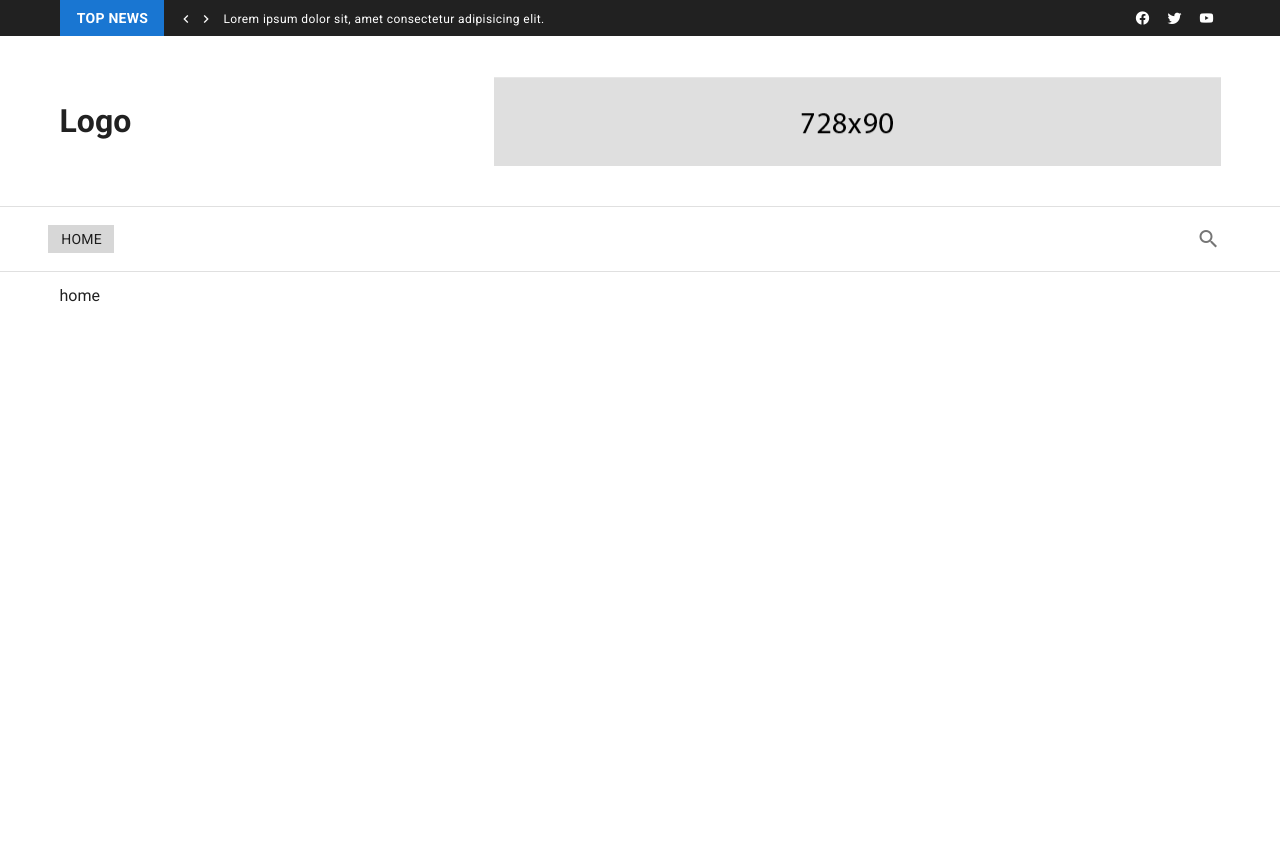
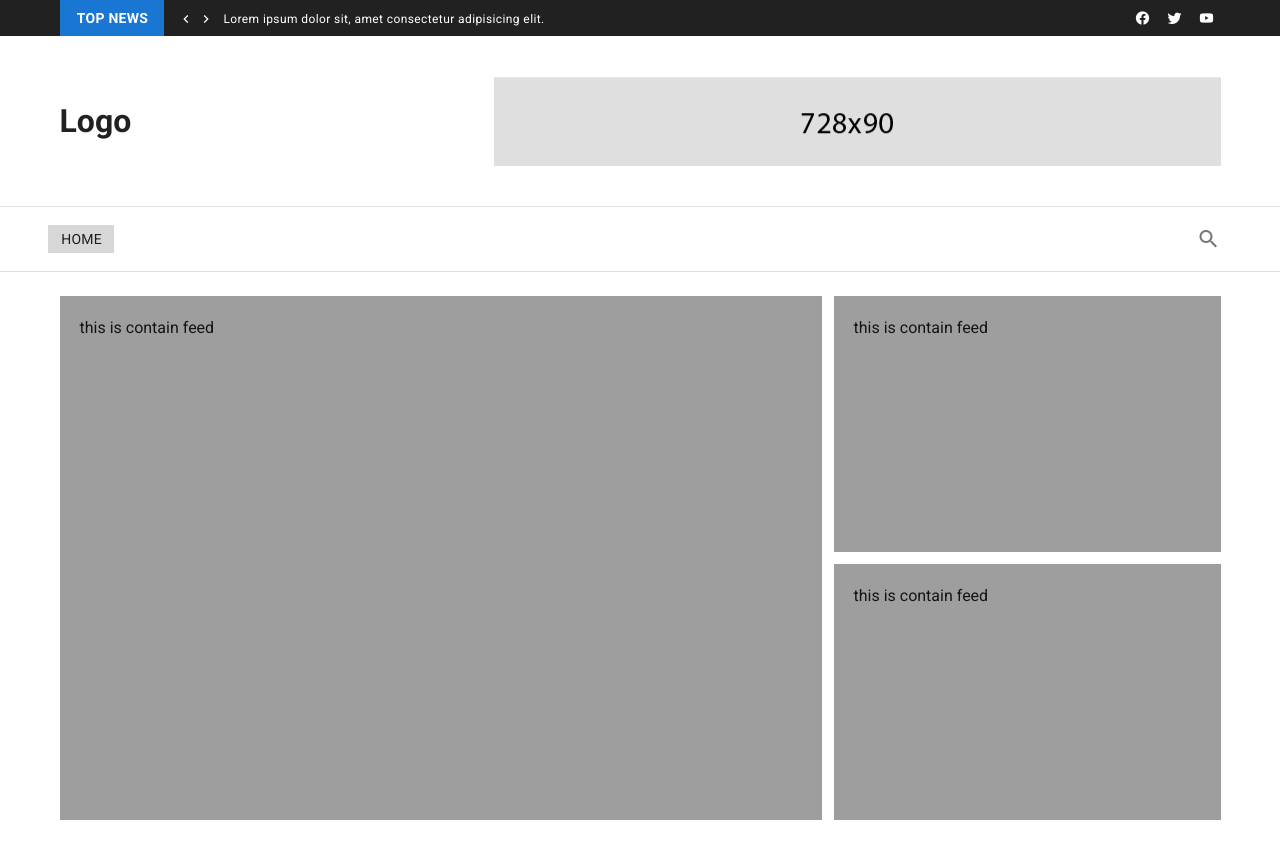
Before and after one commit to Jarek1725/news-website, a Vue app in the folder client/: page / in a window 1280 px wide. Before the commit the page ends 800 px from the top, so only its background shows below. Built offline with nearby package versions, Linux system fonts and the light colour scheme.

Commit message:
add hero prototype

```diff
--- /dev/null
+++ b/client/src/components/feed/Contain.vue
@@ -0,0 +1,18 @@
+<template>
+    <base-card class="pa-5 grey" :height="size">
+        this is contain feed
+    </base-card>
+</template>
+
+<script>
+export default {
+    name: "FeedContain",
+    props: {
+        size: Number,
+    }
+}
+</script>
+
+<style>
+
+</style>
--- /dev/null
+++ b/client/src/components/home/Hero.vue
@@ -0,0 +1,27 @@
+<template>
+    <v-row class="ma-0" align="center">
+        <v-col cols="12" class="pl-md-0" :md="8">
+            <feed-contain size="524"/>
+        </v-col>
+
+        <v-col cols="12" :md="4" class="pr-md-0 pl-md-0">
+            <feed-contain size="256"/>
+            <feed-contain class="mt-3" size="256"/>
+        </v-col>
+    </v-row>
+</template>
+
+<script>
+import FeedContain from '@/components/feed/Contain';
+
+export default {
+    name: 'HomeHero',
+    components: {
+        FeedContain,
+    }
+}
+</script>
+
+<style>
+
+</style>
--- a/client/src/views/Home.vue
+++ b/client/src/views/Home.vue
@@ -1,11 +1,16 @@
 <template>
   <div class="home">
-      home
+      <home-hero/>
   </div>
 </template>
 
 <script>
+import HomeHero from '@/components/home/Hero';
+
 export default {
   name: 'Home',
+  components: {
+    HomeHero,
+  }
 }
 </script>
```
Also changed, not shown: 1 other file (tests, documents, lock files or other folders).
